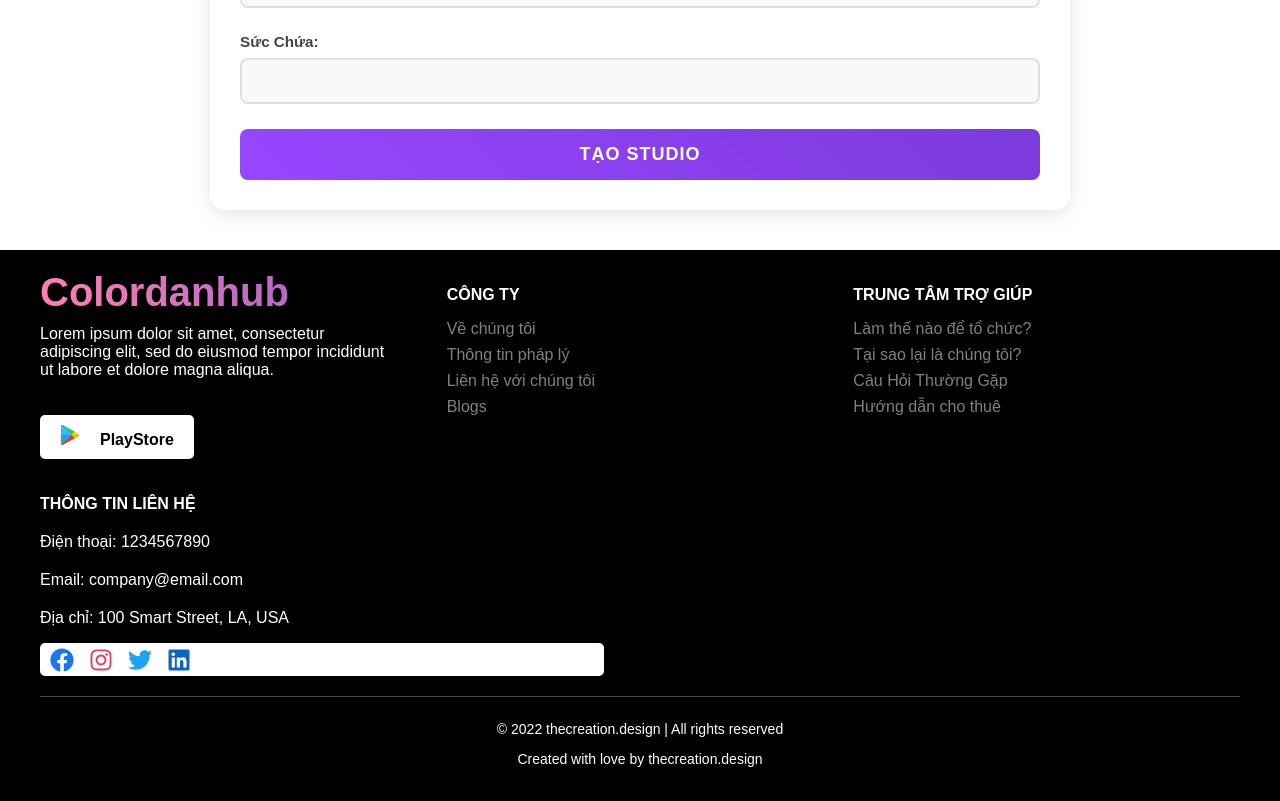
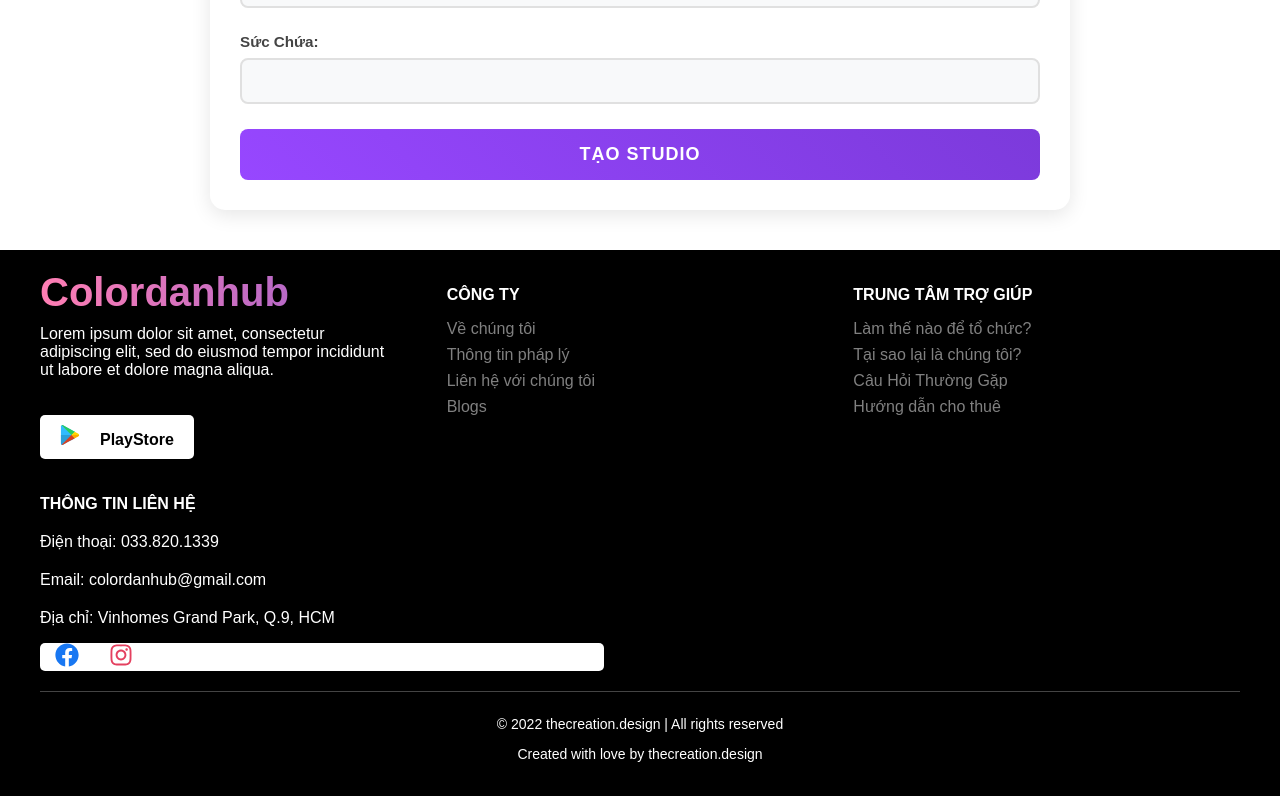
Before and after one commit to HuyBoon2604/EXE_Bookookinf_FE, a React (Vite) app: page /createstu in a window 1280 px wide. Shown: the part 1072-1873 px from the top of the page. Built offline with nearby package versions, Linux system fonts and the light colour scheme.

Commit message:
fix footer vs lienhe page

```diff
--- a/src/Components/Items/Contact/Contact.css
+++ b/src/Components/Items/Contact/Contact.css
@@ -166,3 +166,26 @@
 
   /* margin-right: 70px; */
   /* margin-right: -480px; */
+
+.address-container {
+  display: flex;
+  justify-content: center;
+  margin-bottom: 15px;
+}
+
+.social-links {
+  display: flex;
+  justify-content: center;
+  gap: 20px;
+  margin-top: 10px;
+}
+
+.social-links a {
+  display: flex;
+  align-items: center;
+  transition: transform 0.2s ease;
+}
+
+.social-links a:hover {
+  transform: scale(1.1);
+}
--- a/src/Components/Items/Contact/Contact.jsx
+++ b/src/Components/Items/Contact/Contact.jsx
@@ -1,5 +1,6 @@
 import "./Contact.css"
-
+import { FaFacebook } from "react-icons/fa";
+import { FaInstagram } from "react-icons/fa";
 const Contact = () => {
   return (
     <div id="Contact">
@@ -39,7 +40,17 @@ const Contact = () => {
                         Địa chỉ văn phòng của chúng tôi
                         </h4>
                         <span className="contact-info_text e-text">
-                          Vinhomes Grand Park
+                          <div className="address-container">
+                            <div className="address">Vinhomes Grand Park, Q.9, HCM</div>
+                          </div>
+                          <div className="social-links">
+                            <a href="https://www.facebook.com/profile.php?id=61571884383793" target="_blank" rel="noopener noreferrer">
+                              <FaFacebook style={{ color: "#1877F2", fontSize: "24px" }} />
+                            </a>
+                            <a href="https://www.instagram.com/colordanhub.dance/" target="_blank" rel="noopener noreferrer">
+                              <FaInstagram style={{ color: "#E4405F", fontSize: "24px" }} />
+                            </a>
+                          </div>
                         </span>
                       </div>
                     </div>
@@ -54,8 +65,10 @@ const Contact = () => {
                         Số điện thoại
                         </h4>
                         <span className="contact-info_text  e-text">
-                          <a href="tel:+16312020088">(+163)-1202-0088</a>
-                          <a href="tel:+65485965789">(+65) - 48596 - 5789</a>
+                          <a href="tel:+16312020088">033.820.1339</a>
+                        </span>
+                        <span className="contact-info_text  e-text">
+                          <a href="mailto:colordanhub@gmail.com">colordanhub@gmail.com</a>
                         </span>
                       </div>
                     </div>
@@ -312,7 +325,7 @@ const Contact = () => {
                                       <option value="Hip-hop">Hip-hop</option>
                                       <option value="Classic">Classic</option>
                                       <option value="Modern">Modern</option>
-                                      <option value="Kid’s">Kid’s</option>
+                                      <option value="Kid's">Kid's</option>
                                       <option value="Pole Dance">
                                         Pole Dance
                                       </option>
--- a/src/Components/Items/Footer/Footer.jsx
+++ b/src/Components/Items/Footer/Footer.jsx
@@ -99,15 +99,19 @@ const Footer = () => {
         <div className="footer-section">
           <h3 className="footer-title">THÔNG TIN LIÊN HỆ</h3>
           <div className="contact-chua">
-            <p>Điện thoại: 1234567890</p>
-            <p>Email: company@email.com</p>
-            <p>Địa chỉ: 100 Smart Street, LA, USA</p>
+            <p>Điện thoại: 033.820.1339</p>
+            <p>Email: colordanhub@gmail.com</p>
+            <p>Địa chỉ: Vinhomes Grand Park, Q.9, HCM</p>
           </div>
           <div className="social-icons">
-            <FaFacebook style={{ color: "#1877F2", fontSize: "24px", marginLeft: "10px", marginTop:"5px" }} />
-            <FaInstagram style={{ color: "#E4405F", fontSize: "24px", marginLeft: "15px" }} />
-            <FaTwitter style={{ color: "#1DA1F2", fontSize: "24px", marginLeft: "15px" }} />
-            <FaLinkedin style={{ color: "#0A66C2", fontSize: "24px", marginLeft: "15px" }} />
+            <a href="https://www.facebook.com/profile.php?id=61571884383793" target="_blank" rel="noopener noreferrer">
+              <FaFacebook style={{ color: "#1877F2", fontSize: "24px", marginLeft: "15px" }} />
+            </a>
+            <a href="https://www.instagram.com/colordanhub.dance/" target="_blank" rel="noopener noreferrer">
+              <FaInstagram style={{ color: "#E4405F", fontSize: "24px", marginLeft: "30px" }} />
+            </a>
+            {/* <FaTwitter style={{ color: "#1DA1F2", fontSize: "24px", marginLeft: "15px" }} />
+            <FaLinkedin style={{ color: "#0A66C2", fontSize: "24px", marginLeft: "15px" }} /> */}
           </div>
         </div>
       </div>
```
